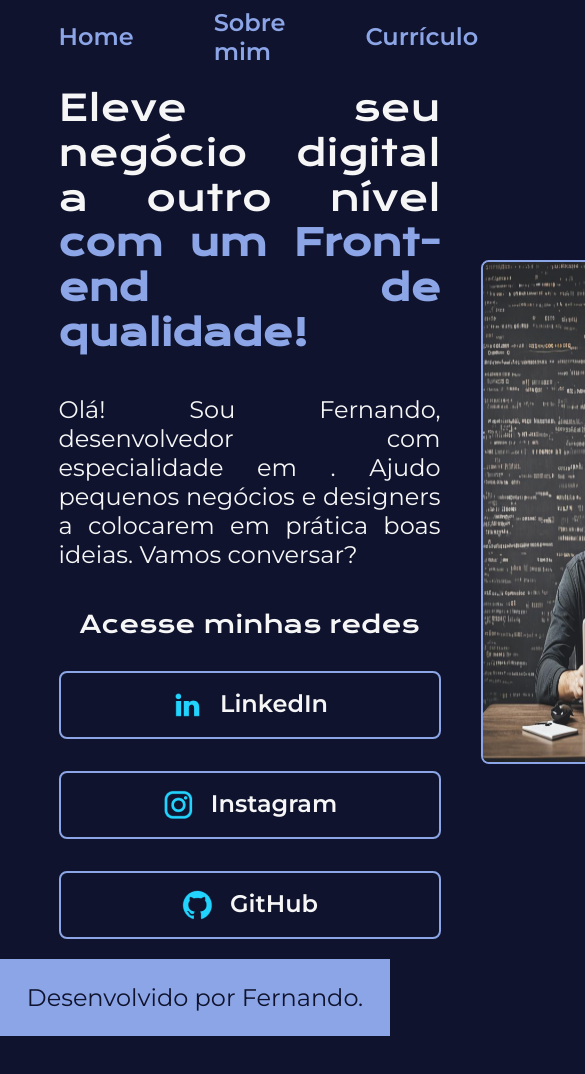
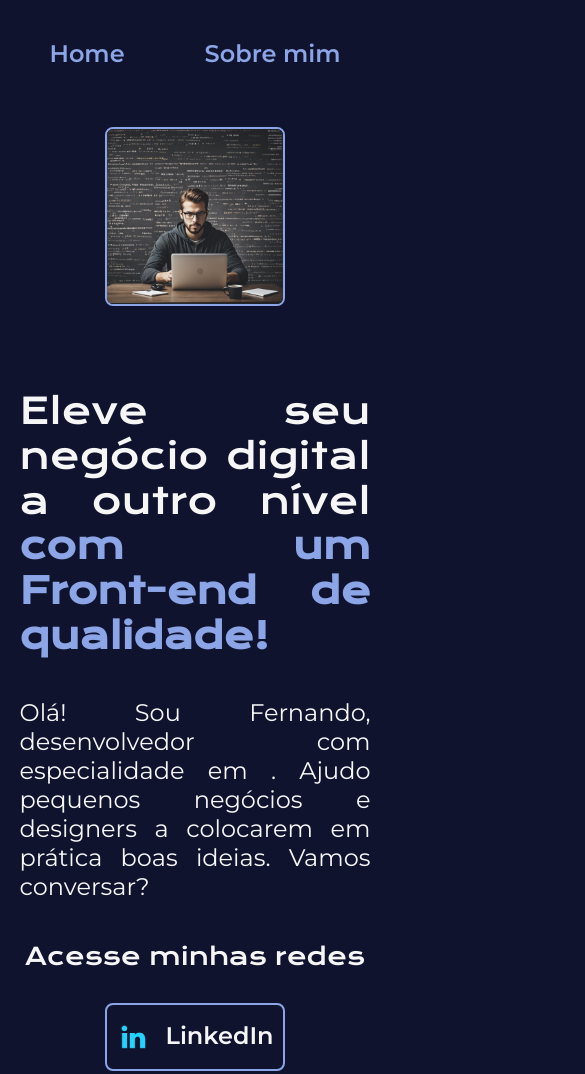
Before and after one commit to ftfernando/Projeto---Alura-HTML-CSS-Curso-2, a plain HTML site: page index.html in a window 390 px wide. Shown: the top 1074 px of the page, 585 px wide, since content can reach past the window. Before the commit the page ends 1036 px from the top, so only its background shows below. Drawn offline with nearby package versions, Linux system fonts and the light colour scheme.

Commit message:
Alterações de responsividade

```diff
--- a/index.html
+++ b/index.html
@@ -17,9 +17,6 @@
                 <a class="cabecalho__menu__link" href="about.html">
                     Sobre mim
                 </a>
-                <a class="cabecalho__menu__link" href="cv.html">
-                    Currículo
-                </a>
             </nav>
         </header>
 
@@ -36,15 +33,15 @@
                     <h2 class="apresentacao__links__subtitulo">
                         Acesse minhas redes
                     </h2>
-                    <a class="apresentacao__links__link" href="https://www.linkedin.com/in/fernandofthompson/">
+                    <a class="apresentacao__links__navegacao" href="https://www.linkedin.com/in/fernandofthompson/">
                         <img src="assets/linkedin.png" alt="Icone LinkedIn">
                         LinkedIn
                     </a>
-                    <a class="apresentacao__links__link" href="https://www.instagram.com/f.fthompson/">
+                    <a class="apresentacao__links__navegacao" href="https://www.instagram.com/f.fthompson/">
                         <img src="assets/instagram.png" alt="Instagram">
                         Instagram
                     </a>
-                    <a class="apresentacao__links__link" href="https://github.com/zhurad">
+                    <a class="apresentacao__links__navegacao" href="https://github.com/zhurad">
                         <img src="assets/github.png" alt="Icone GitHub">
                         GitHub
                     </a>
--- a/styles/style.css
+++ b/styles/style.css
@@ -25,8 +25,8 @@ body{
     color: var(--text);
 }
 .foto{
-    max-width: 100%;
-    max-height: auto;
+    width: 50%;
+    height: auto;
     border-radius: 8px;
     border: 2px solid var(--secondary);
 }
@@ -57,10 +57,10 @@ body{
     display: flex;
     align-items: center;
     justify-content: space-between;
-    gap: 40px;
+    gap: 82px;
 }
 .apresentacao__conteudo{
-    width: 615px;
+    width: 50%;
     display: flex;
     flex-direction: column;
     gap: 40px;
@@ -96,11 +96,11 @@ body{
     font-weight: 400;
     font-size: 1.5rem;
 }
-.apresentacao__links__link{
+.apresentacao__links__navegacao{
     /* background-color: #000000; */
     display: flex;
     justify-content: center;
-    width: 378px;
+    width: 50%;
     text-align: center;
     border-radius: 8px;
     border: 2px solid var(--secondary);
@@ -127,3 +127,20 @@ cursor: pointer;
     font-weight: 400;
     gap: 16px;
 }
+
+@media (max-width: 1200px) {
+    .cabecalho{
+        padding: 10%;
+    }
+    .cabecalho__menu{
+        justify-content: center;
+    }
+
+    .apresentacao{
+        flex-direction: column-reverse;
+        margin: 5%;
+    }
+    .apresentacao__conteudo{
+        width: auto;
+    }
+}
```
Also changed, not shown: about.html (+0 -3 lines).
